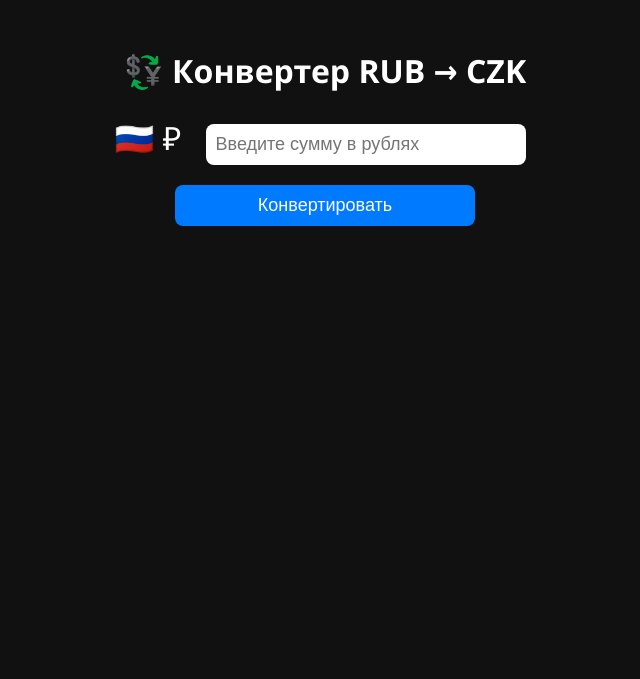
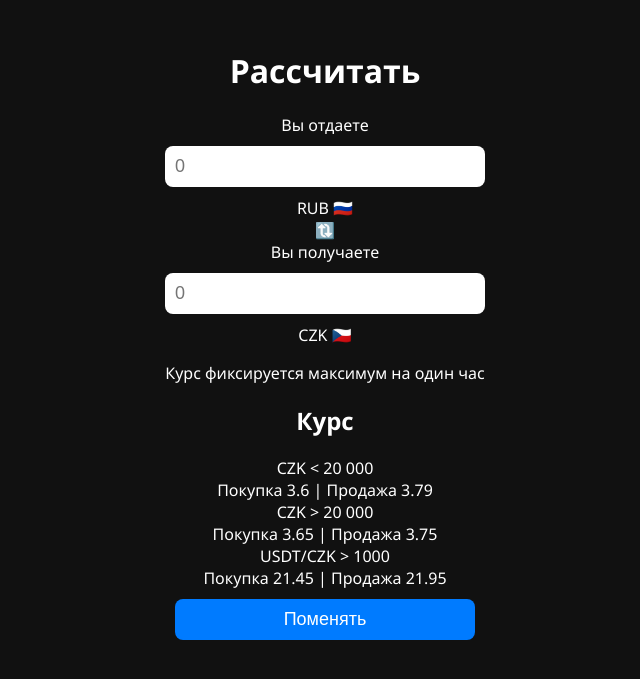
Before and after one commit to bibiboba1/czkconverter, a Flask app: page / in a window 1280 px wide. Shown: the top 679 px of the page, without its empty margins (315-955 px from the left). Run offline with Flask 3, Linux system fonts and the light colour scheme; some libraries are stand-ins or nearby versions.

Commit message:
Update index.html

```diff
--- a/templates/index.html
+++ b/templates/index.html
@@ -2,31 +2,52 @@
 <html lang="ru">
 <head>
     <meta charset="UTF-8">
-    <title>Конвертер RUB → CZK</title>
-    <link rel="stylesheet" href="/static/style.css">
+    <title>Обмен RUB → CZK</title>
+    <meta name="viewport" content="width=device-width, initial-scale=1.0">
+    <script src="https://telegram.org/js/telegram-web-app.js"></script>
+    <link rel="stylesheet" href="style.css">
 </head>
 <body>
-    <h1>💱 Конвертер RUB → CZK</h1>
-    <div>
-        <div>
-            <span class="icon">🇷🇺 ₽</span>
-            <input type="number" id="rub" placeholder="Введите сумму в рублях">
+    <div class="container">
+        <h1>Рассчитать</h1>
+
+        <div class="exchange-box">
+            <label>Вы отдаете</label>
+            <div class="input-row">
+                <input id="inputAmount" type="number" placeholder="0" />
+                <div class="currency-tag">RUB 🇷🇺</div>
+            </div>
+
+            <div class="swap-icon">🔃</div>
+
+            <label>Вы получаете</label>
+            <div class="input-row">
+                <input id="outputAmount" type="number" placeholder="0" readonly />
+                <div class="currency-tag">CZK 🇨🇿</div>
+            </div>
         </div>
-        <button onclick="convert()">Конвертировать</button>
-        <div class="result" id="czk-result"></div>
+
+        <p class="note">Курс фиксируется максимум на один час</p>
+
+        <div class="rates">
+            <h2>Курс</h2>
+            <div class="rate-row">
+                <div>CZK &lt; 20 000</div>
+                <div>Покупка 3.6 | Продажа 3.79</div>
+            </div>
+            <div class="rate-row">
+                <div>CZK &gt; 20 000</div>
+                <div>Покупка 3.65 | Продажа 3.75</div>
+            </div>
+            <div class="rate-row">
+                <div>USDT/CZK &gt; 1000</div>
+                <div>Покупка 21.45 | Продажа 21.95</div>
+            </div>
+        </div>
+
+        <button id="exchangeBtn">Поменять</button>
     </div>
 
-    <script>
-        async function convert() {
-            const amount = document.getElementById("rub").value;
-            const res = await fetch("/convert", {
-                method: "POST",
-                headers: {'Content-Type': 'application/json'},
-                body: JSON.stringify({amount: amount})
-            });
-            const data = await res.json();
-            document.getElementById("czk-result").innerHTML = 🇨🇿 К получению: ${data.czk} Kč;
-        }
-    </script>
+    <script src="script.js"></script>
 </body>
 </html>
```
